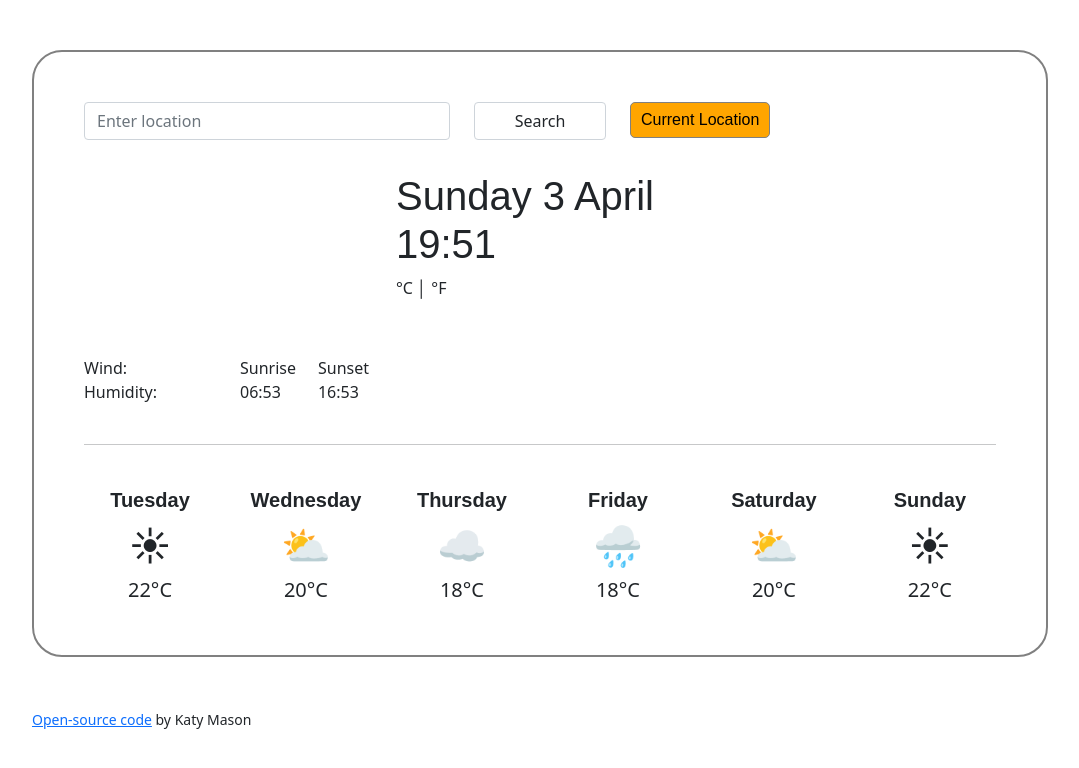
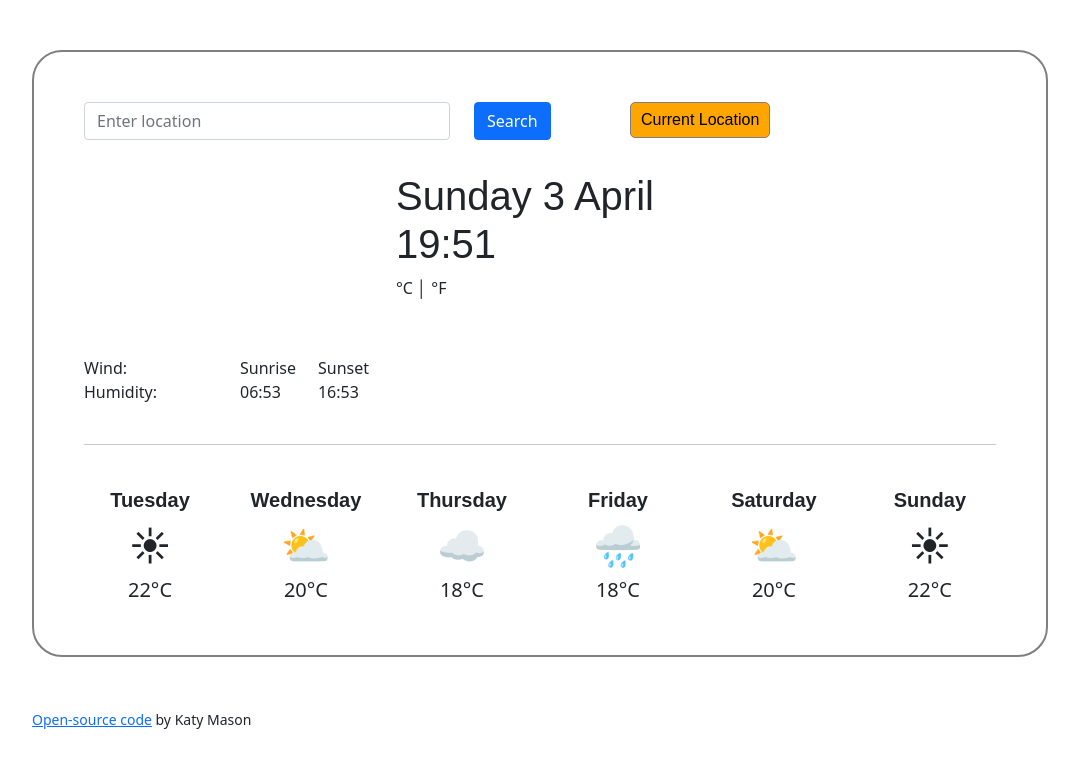
Before and after one commit to KatyMason/Weather-App, a plain HTML site: page index.html in a window 1280 px wide. Shown: the whole page, without its empty margins (100-1179 px from the left). Drawn offline with nearby package versions, Linux system fonts and the light colour scheme; no server answers.

Commit message:
Added form css to search button

```diff
--- a/index.html
+++ b/index.html
@@ -29,7 +29,11 @@
                 />
               </span>
               <span class="col-2">
-                <input type="submit" value="Search" class="form-control" />
+                <input
+                  type="submit"
+                  value="Search"
+                  class="form-control, btn btn-primary"
+                />
               </span>
               <span class="col-3">
                 <button id="current-location-button">Current Location</button>
```
